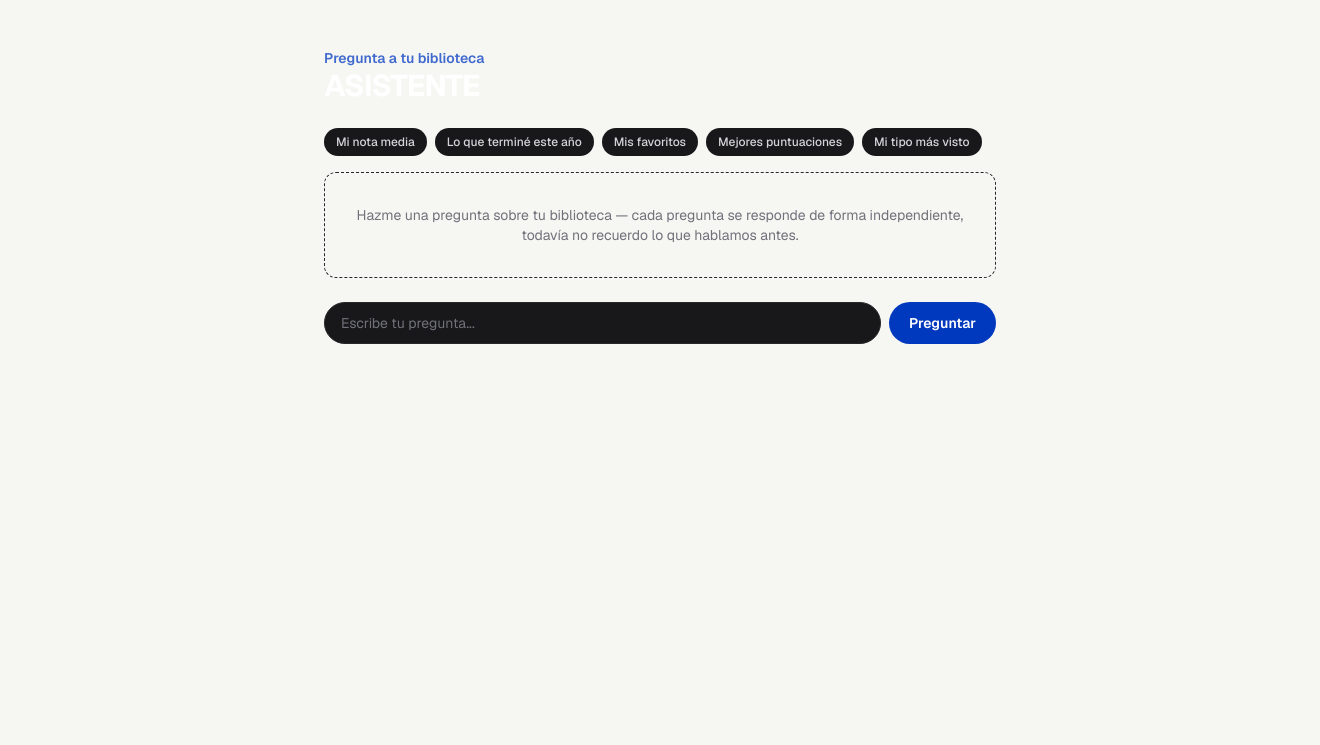
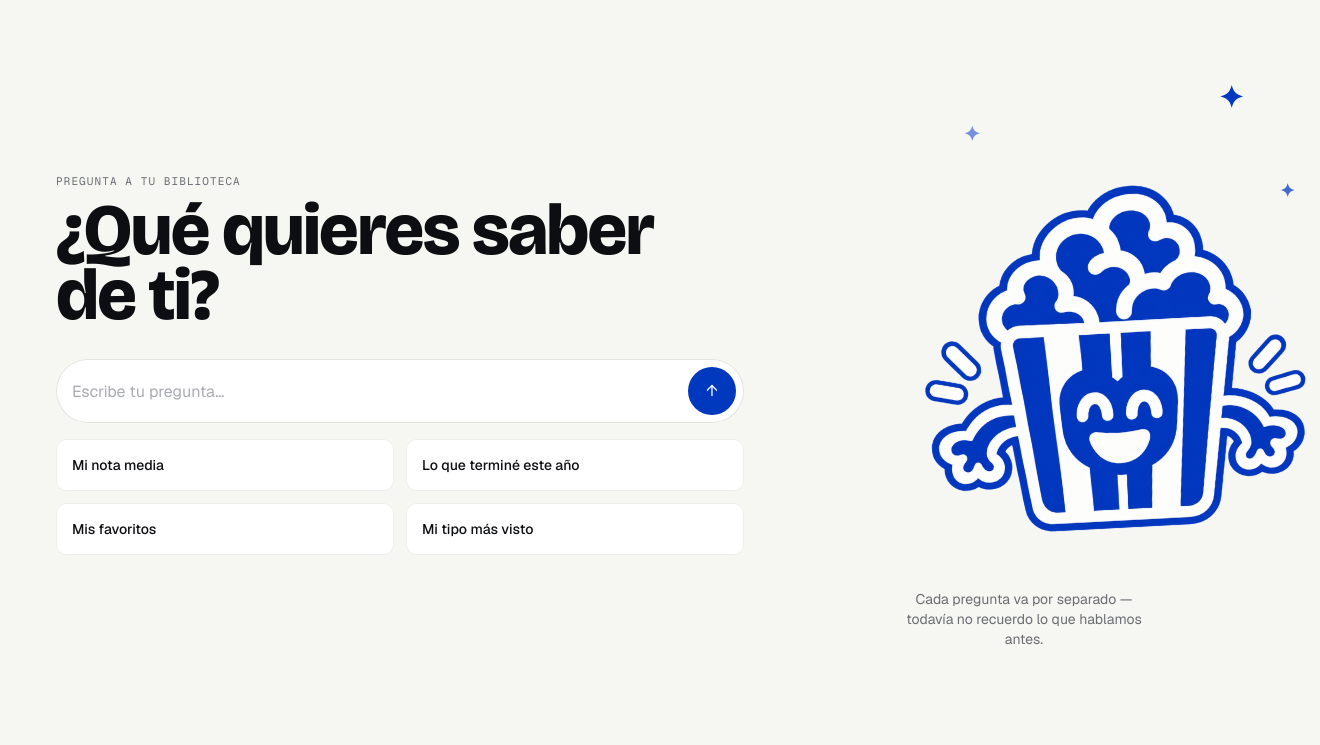
Before and after one commit to israelrfp03/viewy, a Django app: template templates/assistant/chat.html in a window 1320 px wide. Shown: the part 72-817 px from the top of the page. Before the commit the page ends 416 px from the top, so only its background shows below. Run offline with Django 5.2, Linux system fonts and the light colour scheme; the template is opened without the code that fills it, so the values that code supplies are empty; style sheets or scripts are compiled from the project's sources.

Commit message:
feat: redesign phase 8 - assistant (asistente)
Rebuild templates/assistant/chat.html with the two layouts from the
handoff: empty state (big headline + pill composer + preset cards on
the left, mascot on the right) and conversation (centered 760px
column, user question as a dark bubble, assistant answer as plain text
next to a small avatar circle, no bubble). Same history loop, same
turn.question/.answer/.error fields, same clear-history POST, same JS
behavior (presets fill the input and submit, submit button disables).

Skipped the optional turn.data structured rendering (ranking bars,
poster rows, big numbers) - the handoff explicitly marks it optional
and falls back to plain text, and wiring it up means changing how
assistant/services.py builds the session history to carry the
structured data assistant/responses.py already computes, which is more
than a template restyle. Also skipped the fixed-to-viewport composer
with a paper gradient fade-out; it's a normal in-flow element at the
bottom of the page instead.

Co-Authored-By: Claude Sonnet 5 <noreply@anthropic.com>

```diff
--- a/templates/assistant/chat.html
+++ b/templates/assistant/chat.html
@@ -3,60 +3,71 @@
 {% block title %}Viewy — Asistente{% endblock %}
 
 {% block content %}
-    <div class="mx-auto max-w-2xl">
-        <p class="text-sm font-semibold text-brand-400">Pregunta a tu biblioteca</p>
-        <h1 class="mb-6 text-3xl font-black uppercase tracking-tight text-white">Asistente</h1>
+    {% if not history %}
+        <section class="grid gap-10 py-8 lg:grid-cols-12 lg:items-center">
+            <div class="lg:col-span-7">
+                <p class="font-mono text-[11px] uppercase tracking-[.1em] text-muted">Pregunta a tu biblioteca</p>
+                <h1 class="mt-2 font-display text-6xl font-extrabold leading-[0.9] tracking-tight text-ink sm:text-7xl">¿Qué quieres saber de ti?</h1>
 
-        <div class="mb-4 flex flex-wrap gap-2">
-            <button type="button" data-question="¿Cuál es mi nota media?" class="preset-btn rounded-full bg-zinc-900 px-3 py-1.5 text-xs font-medium text-zinc-300 transition-colors hover:bg-zinc-800">Mi nota media</button>
-            <button type="button" data-question="¿Qué terminé este año?" class="preset-btn rounded-full bg-zinc-900 px-3 py-1.5 text-xs font-medium text-zinc-300 transition-colors hover:bg-zinc-800">Lo que terminé este año</button>
-            <button type="button" data-question="¿Cuáles son mis favoritos?" class="preset-btn rounded-full bg-zinc-900 px-3 py-1.5 text-xs font-medium text-zinc-300 transition-colors hover:bg-zinc-800">Mis favoritos</button>
-            <button type="button" data-question="¿Cuáles son mis mejores puntuaciones?" class="preset-btn rounded-full bg-zinc-900 px-3 py-1.5 text-xs font-medium text-zinc-300 transition-colors hover:bg-zinc-800">Mejores puntuaciones</button>
-            <button type="button" data-question="¿Qué tipo de contenido veo más?" class="preset-btn rounded-full bg-zinc-900 px-3 py-1.5 text-xs font-medium text-zinc-300 transition-colors hover:bg-zinc-800">Mi tipo más visto</button>
+                <form method="post" id="assistant-form" class="mt-8">
+                    {% csrf_token %}
+                    <div class="relative flex items-center">
+                        <input type="text" name="question" id="assistant-question" maxlength="300" autocomplete="off"
+                               placeholder="Escribe tu pregunta…"
+                               class="field-input h-16 rounded-full pr-16 text-base">
+                        <button type="submit" id="assistant-submit" aria-label="Preguntar"
+                                class="absolute right-2 flex h-12 w-12 items-center justify-center rounded-full bg-brand-500 text-white transition hover:bg-brand-600">
+                            ↑
+                        </button>
                     </div>
+                </form>
 
-        <div class="mb-6 space-y-4">
-            {% if not history %}
-                <div class="rounded-xl border border-dashed border-zinc-800 px-4 py-8 text-center text-sm text-zinc-500">
-                    Hazme una pregunta sobre tu biblioteca — cada pregunta se responde de forma independiente,
-                    todavía no recuerdo lo que hablamos antes.
+                <div class="mt-4 grid grid-cols-2 gap-3">
+                    <button type="button" data-question="¿Cuál es mi nota media?" class="preset-btn rounded-card bg-white p-4 text-left text-sm font-medium text-ink ring-1 ring-inset ring-line-soft hover:ring-ink">Mi nota media</button>
+                    <button type="button" data-question="¿Qué terminé este año?" class="preset-btn rounded-card bg-white p-4 text-left text-sm font-medium text-ink ring-1 ring-inset ring-line-soft hover:ring-ink">Lo que terminé este año</button>
+                    <button type="button" data-question="¿Cuáles son mis favoritos?" class="preset-btn rounded-card bg-white p-4 text-left text-sm font-medium text-ink ring-1 ring-inset ring-line-soft hover:ring-ink">Mis favoritos</button>
+                    <button type="button" data-question="¿Qué tipo de contenido veo más?" class="preset-btn rounded-card bg-white p-4 text-left text-sm font-medium text-ink ring-1 ring-inset ring-line-soft hover:ring-ink">Mi tipo más visto</button>
                 </div>
-            {% endif %}
+            </div>
+            <div class="hidden flex-col items-center gap-4 text-center lg:col-span-5 lg:flex">
+                <div class="w-56">{% include "components/mascot.html" with variant="ai" size="hero" %}</div>
+                <p class="max-w-[260px] text-sm text-muted">Cada pregunta va por separado — todavía no recuerdo lo que hablamos antes.</p>
+            </div>
+        </section>
+    {% else %}
+        <div class="mx-auto flex max-w-[760px] flex-col gap-6 py-8">
             {% for turn in history %}
                 <div class="flex justify-end">
-                    <div class="max-w-[85%] rounded-2xl rounded-tr-sm bg-brand-500 px-4 py-2.5 text-sm text-white">
+                    <div class="max-w-[85%] rounded-[22px_22px_6px_22px] bg-ink px-4 py-2.5 text-sm text-white">
                         {{ turn.question }}
                     </div>
                 </div>
-                <div class="flex justify-start">
-                    <div class="max-w-[85%] whitespace-pre-line rounded-2xl rounded-tl-sm px-4 py-2.5 text-sm {% if turn.error %}border border-amber-500/20 bg-amber-500/10 text-amber-300{% else %}border border-zinc-900 bg-zinc-900/50 text-zinc-200{% endif %}">
+                <div class="flex items-start gap-3">
+                    <span class="flex h-10 w-10 shrink-0 items-center justify-center rounded-full bg-white ring-1 ring-inset ring-line-soft">
+                        {% include "components/mascot.html" with variant="ai" size="sticker" %}
+                    </span>
+                    <p class="max-w-[calc(100%-52px)] whitespace-pre-line pt-1.5 text-[17px] leading-relaxed {% if turn.error %}text-planned-fg{% else %}text-ink-2{% endif %}">
                         {{ turn.answer }}
-                    </div>
+                    </p>
                 </div>
             {% endfor %}
         </div>
 
+        <div class="mx-auto max-w-[760px] border-t border-line-soft py-6">
             <form method="post" id="assistant-form" class="flex gap-2">
                 {% csrf_token %}
                 <input type="text" name="question" id="assistant-question" maxlength="300" autocomplete="off"
-                   placeholder="Escribe tu pregunta..."
-                   class="w-full rounded-full border border-zinc-800 bg-zinc-900 px-4 py-2.5 text-sm text-zinc-100 placeholder-zinc-500 focus:outline-none focus:ring-2 focus:ring-brand-500">
-            <button type="submit" id="assistant-submit"
-                    class="shrink-0 rounded-full bg-brand-500 px-5 py-2.5 text-sm font-semibold text-white transition-all duration-200 hover:scale-105 hover:bg-brand-400">
-                Preguntar
-            </button>
+                       placeholder="Escribe tu pregunta…"
+                       class="field-input flex-1 rounded-full">
+                <button type="submit" id="assistant-submit" class="btn-primary shrink-0">Preguntar</button>
             </form>
-
-        {% if history %}
-            <form method="post" class="mt-3">
+            <form method="post" class="mt-3 text-right">
                 {% csrf_token %}
                 <input type="hidden" name="action" value="clear">
-                <button type="submit" class="text-xs text-zinc-500 transition-colors hover:text-white">
-                    Borrar historial de esta sesión
-                </button>
+                <button type="submit" class="text-xs font-medium text-muted hover:text-ink">Borrar historial de esta sesión</button>
             </form>
+        </div>
     {% endif %}
-    </div>
 {% endblock %}
 
 {% block extra_js %}
@@ -75,7 +86,6 @@
 
             form.addEventListener("submit", function () {
                 submitBtn.disabled = true;
-                submitBtn.textContent = "Pensando...";
             });
 
             window.scrollTo(0, document.body.scrollHeight);
```
Lines whose indentation alone changed are shown as unchanged.
